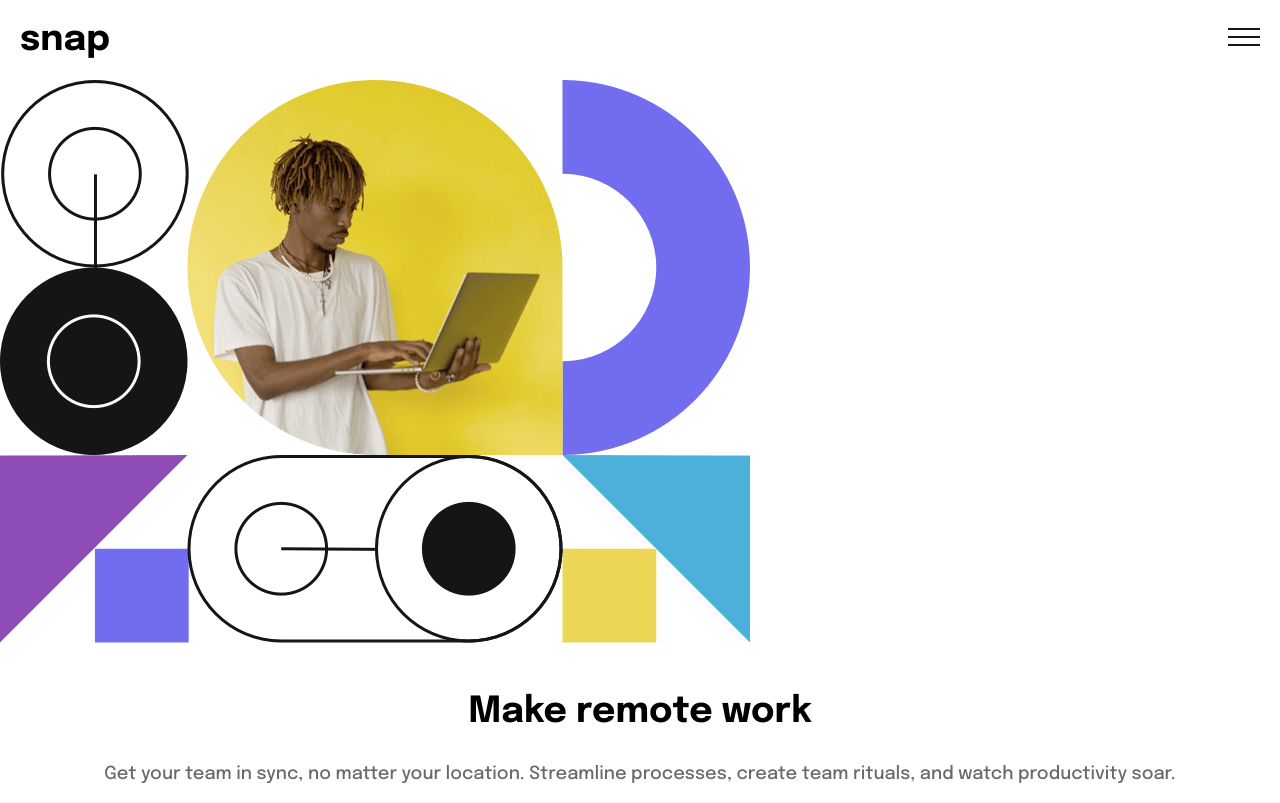
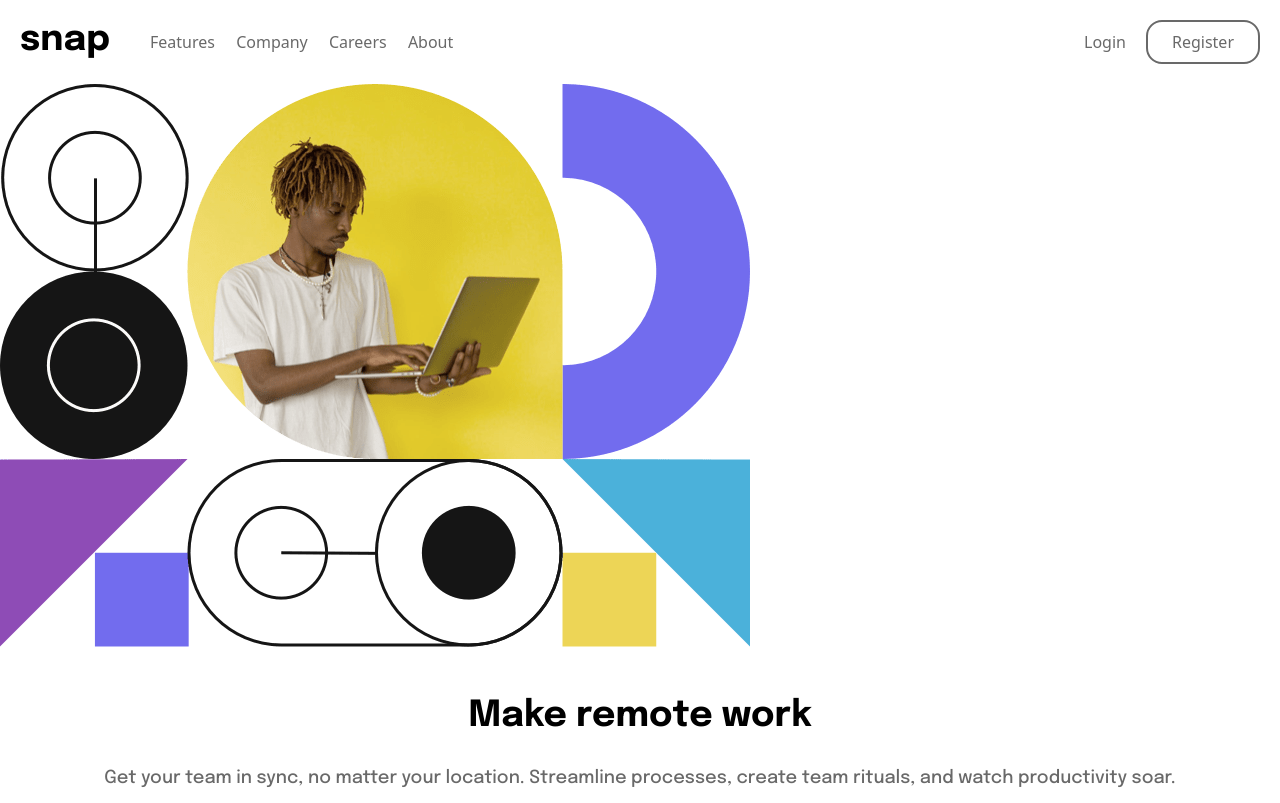
Before and after one commit to Jessepelumi/snap, a website: page public/index.html in a window 1280 px wide. Shown: the top 803 px of the page. Drawn offline with Linux system fonts and the light colour scheme.

Commit message:
added styles to desktop index page

```diff
--- a/public/index.html
+++ b/public/index.html
@@ -10,28 +10,28 @@
 </head>
 <body>
     <header class="flex justify-between p-5">
-        <div class="font-main font-bold text-4xl">
+        <div class="font-main font-bold text-4xl md:w-fit">
             <span>snap</span>
         </div>
 
-        <div class="pt-2">
+        <div class="pt-2 md:hidden">
             <span>
                 <img src="icons/icon-menu.svg" alt="menu">
             </span>
         </div>
 
-        <div class="hidden">
-            <div>
-                <ul>
+        <div class="hidden md:flex w-full items-center text-neutral-medium_gray">
+            <div class=" px-10 w-2/6">
+                <ul class="flex justify-between">
                     <li><a href="#">Features</a></li>
                     <li><a href="#">Company</a></li>
                     <li><a href="#">Careers</a></li>
                     <li><a href="#">About</a></li>
                 </ul>
             </div>
-            <div>
-                <span>Login</span>
-                <span>Register</span>
+            <div class="ml-auto flex justify-between items-center">
+                <span class="px-5">Login</span>
+                <span class="border-2  border-neutral-medium_gray px-6 py-2 rounded-2xl">Register</span>
             </div>
         </div>
     </header>
```
Also changed, not shown: public/styles.css.
